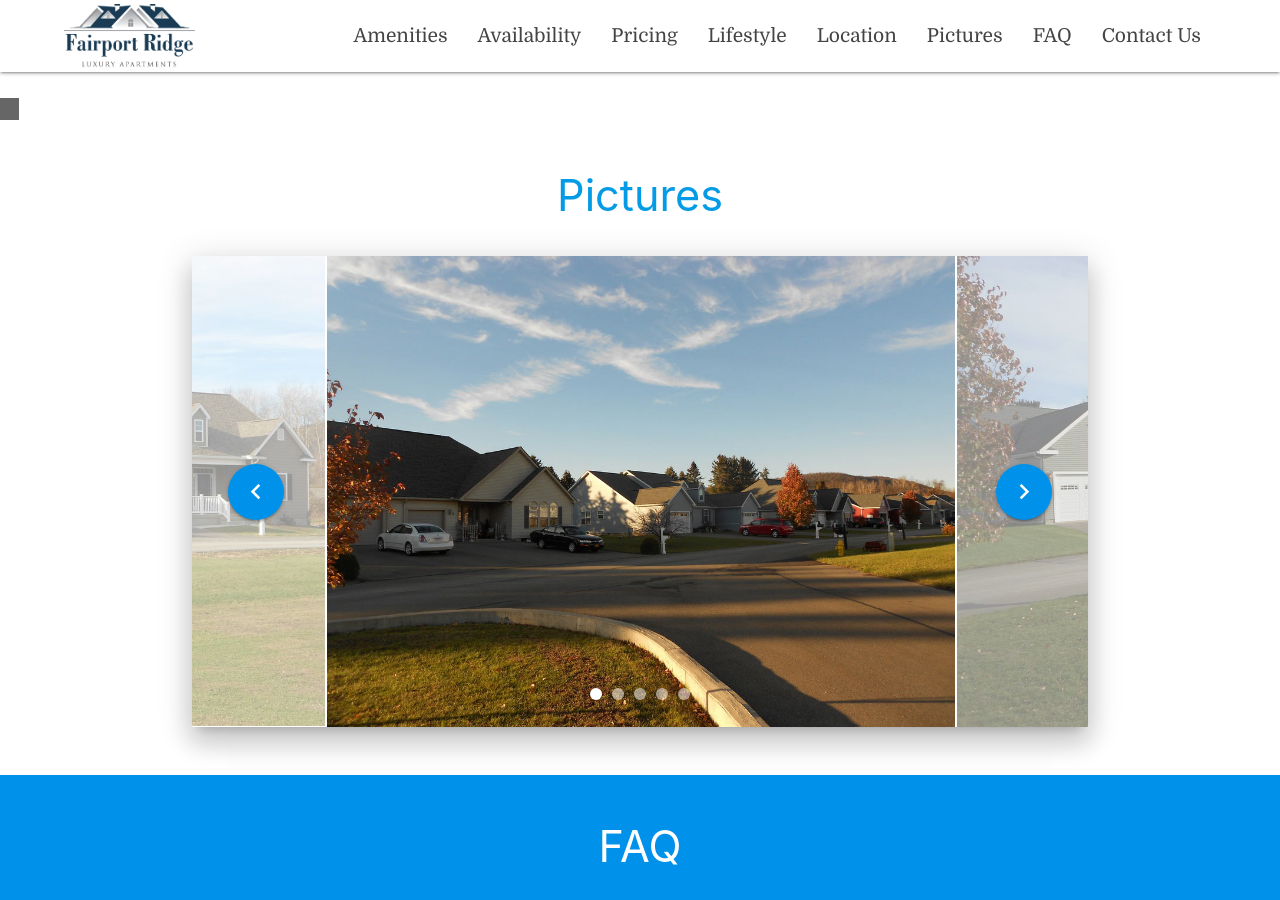
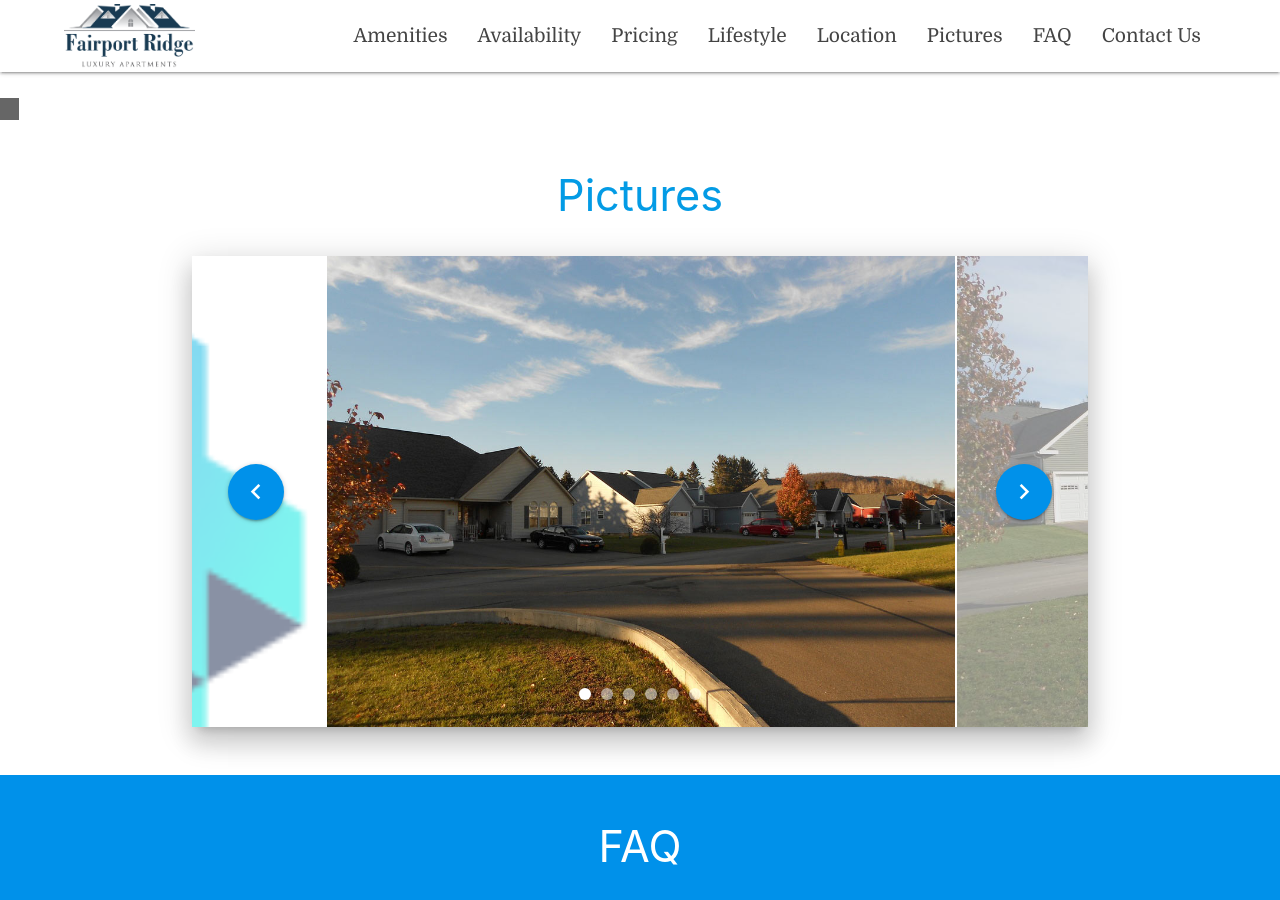
Before and after one commit to mossoanthony/fairportridge, a Jekyll site: the page built from index.md, in a window 1280 px wide and 900 px high, scrolled down 3519 px. Built offline with Jekyll 4.4.1, drawn with Linux system fonts in a browser that asks for light colours; nearby versions of some CDN libraries; some web fonts are replaced.

Commit message:
Update general.yml

```diff
--- a/_data/general.yml
+++ b/_data/general.yml
@@ -22,6 +22,7 @@ images:
   - src: b3.jpg
   - src: b4.jpg
   - src: b5.jpg
+  - src: splash_image.png
 faq:
   - question: Are pets allowed?
     answer: Of course! We love pets and realize they're part of the family.
```
